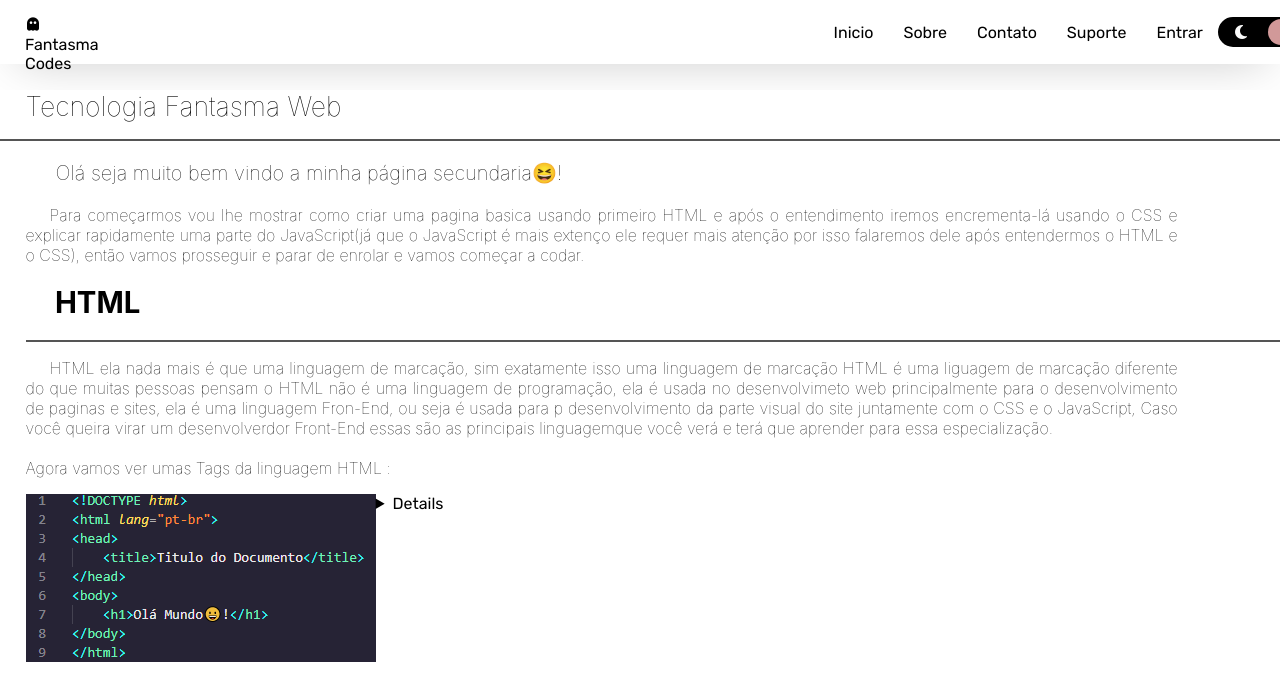
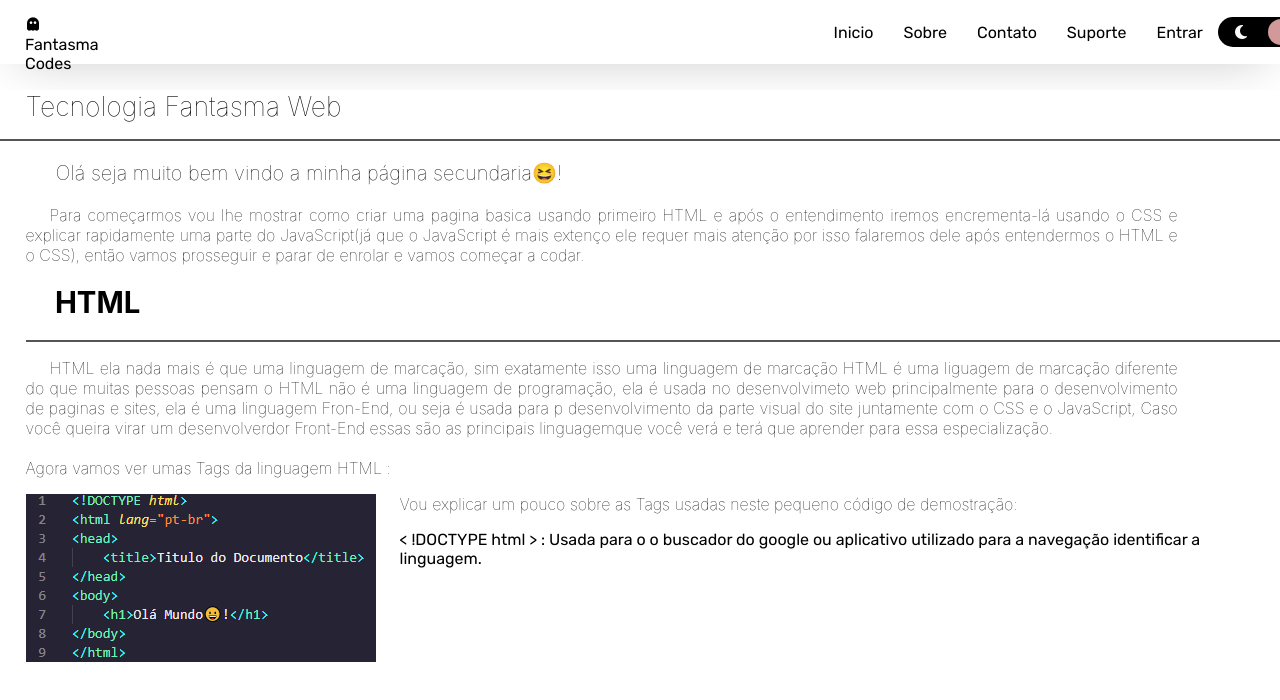
Before and after one commit to Cris-Prado/Projeto_15, a plain HTML site: page index.html in a window 1280 px wide. Shown: the top 700 px of the page. Drawn offline with nearby package versions, Linux system fonts and the light colour scheme.

Commit message:
Primeiro Commit

```diff
--- a/CSS/style.css
+++ b/CSS/style.css
@@ -280,10 +280,6 @@ ul a{
   text-align: justify;
 }
 
-.details {
-  margin-left: 12%;
-  padding-left: 12%;
-}
 #img01{
   margin-left: 2%;
 }
@@ -291,3 +287,18 @@ ul a{
 .imagens img{
   float: left;
 }
+
+.pg4{
+  text-indent: 1.5em;
+  font-family: -apple-system, BlinkMacSystemFont, 'Segoe UI', Roboto, Oxygen, Ubuntu, Cantarell, 'Open Sans', 'Helvetica Neue', sans-serif;
+  font-size: 12pt;
+  font-weight: lighter;
+  width: 90%;
+  margin-left: 2%;
+  text-align: justify;
+}
+
+.ordenar li{
+  list-style-type: none;
+  margin-left: 29%;
+}
--- a/index.html
+++ b/index.html
@@ -76,10 +76,15 @@
                  virar um desenvolverdor Front-End essas são as principais linguagemque você verá e terá que aprender para essa especialização.
                 <br><br>
                 Agora vamos ver umas Tags da linguagem HTML :</p>
-                <div class="imagens"><img src="IMG/Tela.png" alt="Código HTML" id="img01"><details class="detalhes01">Está imagem mostra a </details></div>
+            <div class="imagens"><img src="IMG/Tela.png" alt="Código HTML" id="img01"></div>
+            <p class="pg4">Vou explicar um pouco sobre as Tags usadas neste pequeno código de demostração:</p>
+            <ol><li>< !DOCTYPE html > : Usada para o o buscador do google ou aplicativo utilizado para a navegação identificar a linguagem.</li></ol>
         </div>
     </div>
 </main>
+<footer>
+
+</footer>
 <script type="text/javascript">
     document.querySelector('.checkbox').addEventListener('change',()=>{
         document.querySelectorAll('.night-mode-available').forEach(ele=>{
```
